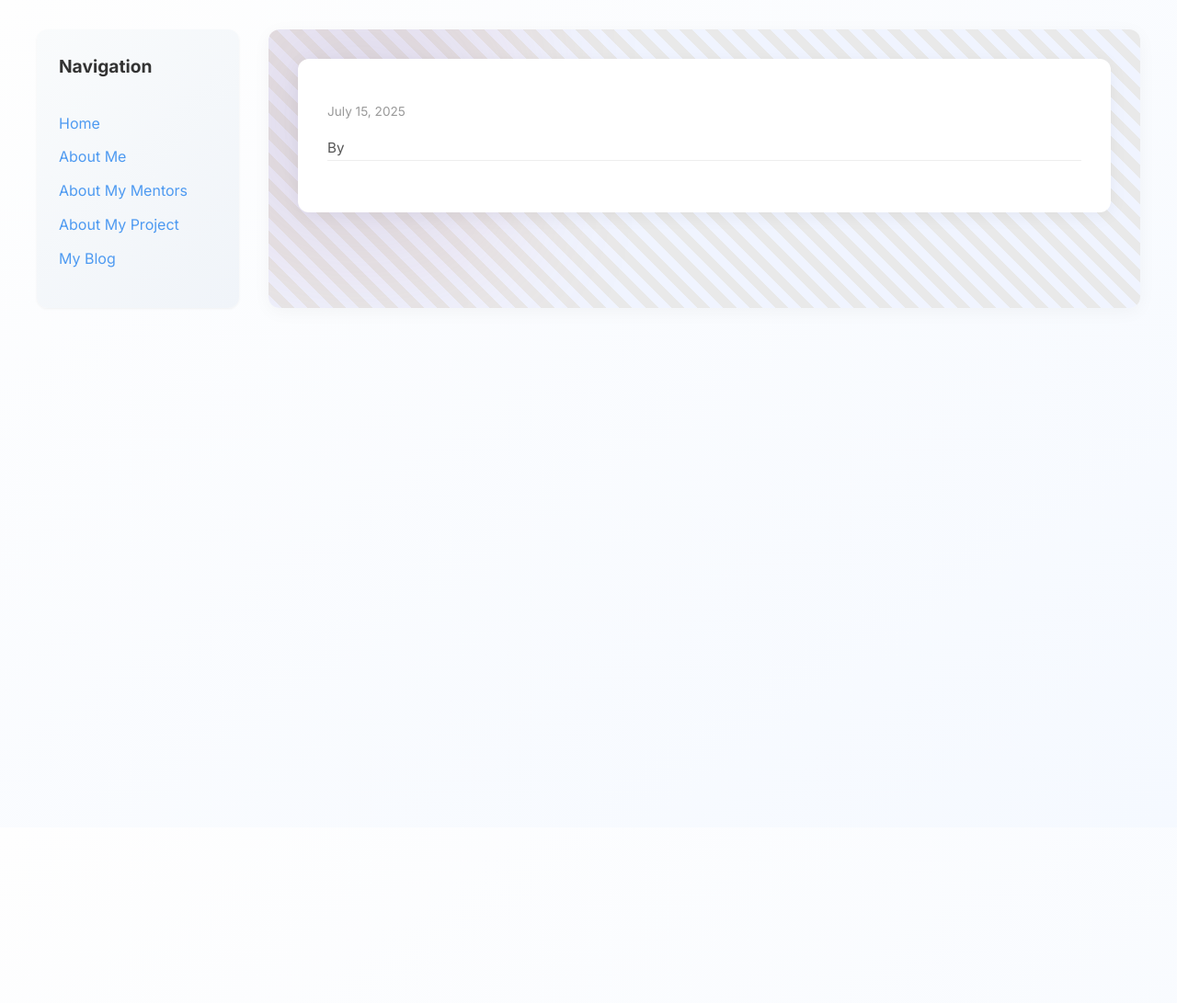
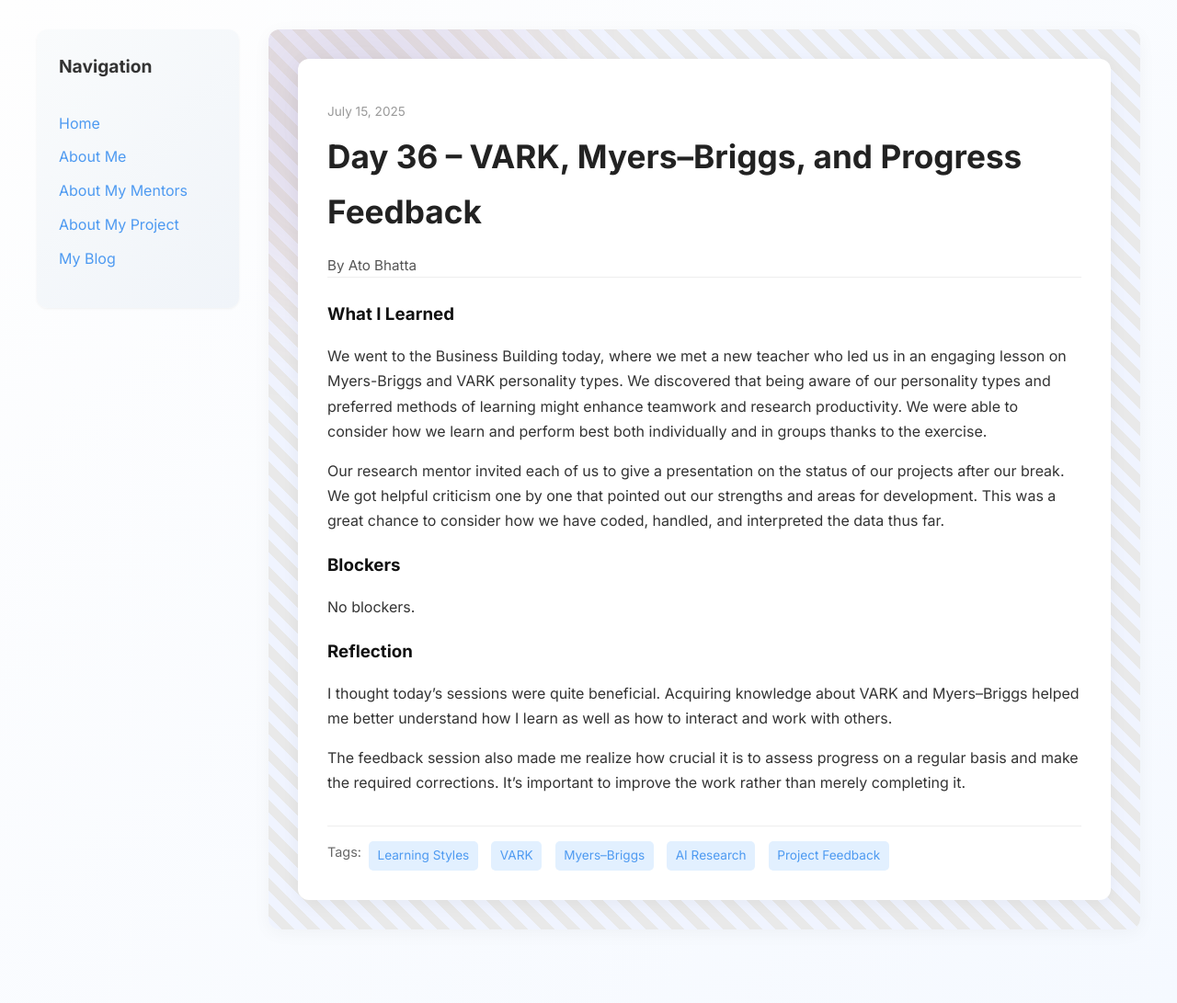
Before and after one commit to Ato-2025/Ato-2025.github.io, a Jekyll site: the page built from _posts/2025-07-15-day-36.md, in a window 1280 px wide. Shown: the whole page at 92% size. Built offline with Jekyll 4.4.1, drawn with Linux system fonts in a browser that asks for light colours; our own code applies the rules of GitHub Pages for plain Markdown files; before the commit the page ends 900 px from its top, so only the background shows below that; part of the change alters nothing that is shown.

Commit message:
Update 2025-07-15-day-36.md

```diff
--- a/_posts/2025-07-15-day-36.md
+++ b/_posts/2025-07-15-day-36.md
@@ -6,13 +6,16 @@ author: Ato Bhatta
 permalink: /day36.html
 tags: ["Learning Styles", "VARK", "Myers–Briggs", "AI Research", "Project Feedback"]
 
+what_i_learned: |
+  We went to the Business Building today, where we met a new teacher who led us in an engaging lesson on Myers-Briggs and VARK personality types. We discovered that being aware of our personality types and preferred methods of learning might enhance teamwork and research productivity. We were able to consider how we learn and perform best both individually and in groups thanks to the exercise.
 
-# what_i_learned:|
-We went to the Business Building today, where we met a new teacher who led us in an engaging lesson on Myers-Briggs and VARK personality types. We discovered that being aware of our personality types and preferred methods of learning might enhance teamwork and research productivity. We were able to consider how we learn and perform best both individually and in groups thanks to the exercise. Our research mentor invited each of us to give a presentation on the status of our projects after our break. We got helpful criticism one by one that pointed out our strengths and areas for development. This was a great chance to consider how we have coded, handled, and interpreted the data thus far.
+  Our research mentor invited each of us to give a presentation on the status of our projects after our break. We got helpful criticism one by one that pointed out our strengths and areas for development. This was a great chance to consider how we have coded, handled, and interpreted the data thus far.
 
-# blockers:|
-No blockers.
+blockers: |
+  No blockers.
 
-# reflection:|
-I thought today's sessions were quite beneficial. Acquiring knowledge about VARK and Myers–Briggs helped me better understand how I learn as well as how to interact and work with others. The feedback session also made me realize how crucial it is to assess progress on a regular basis and make the required corrections. It's important to improve the work rather than merely completing it.
+reflection: |
+  I thought today's sessions were quite beneficial. Acquiring knowledge about VARK and Myers–Briggs helped me better understand how I learn as well as how to interact and work with others.
+
+  The feedback session also made me realize how crucial it is to assess progress on a regular basis and make the required corrections. It's important to improve the work rather than merely completing it.
 ---
```
